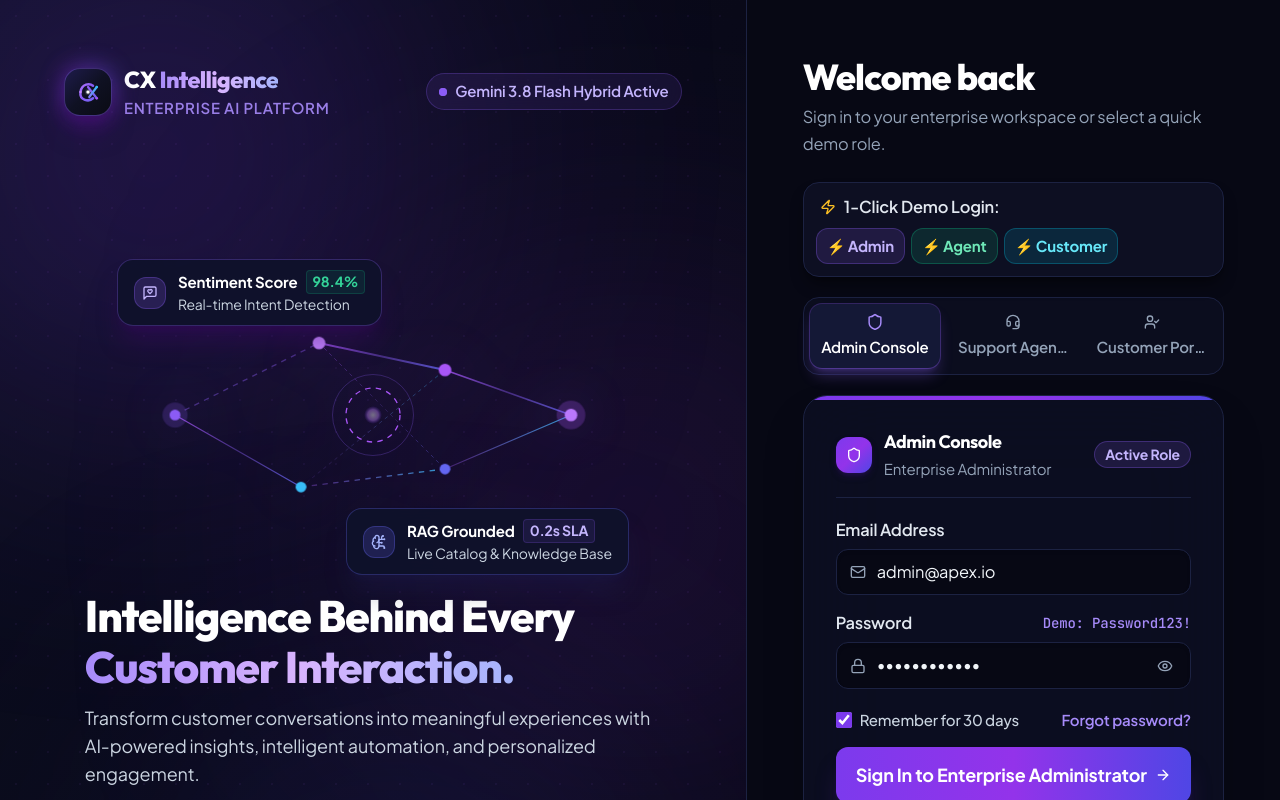
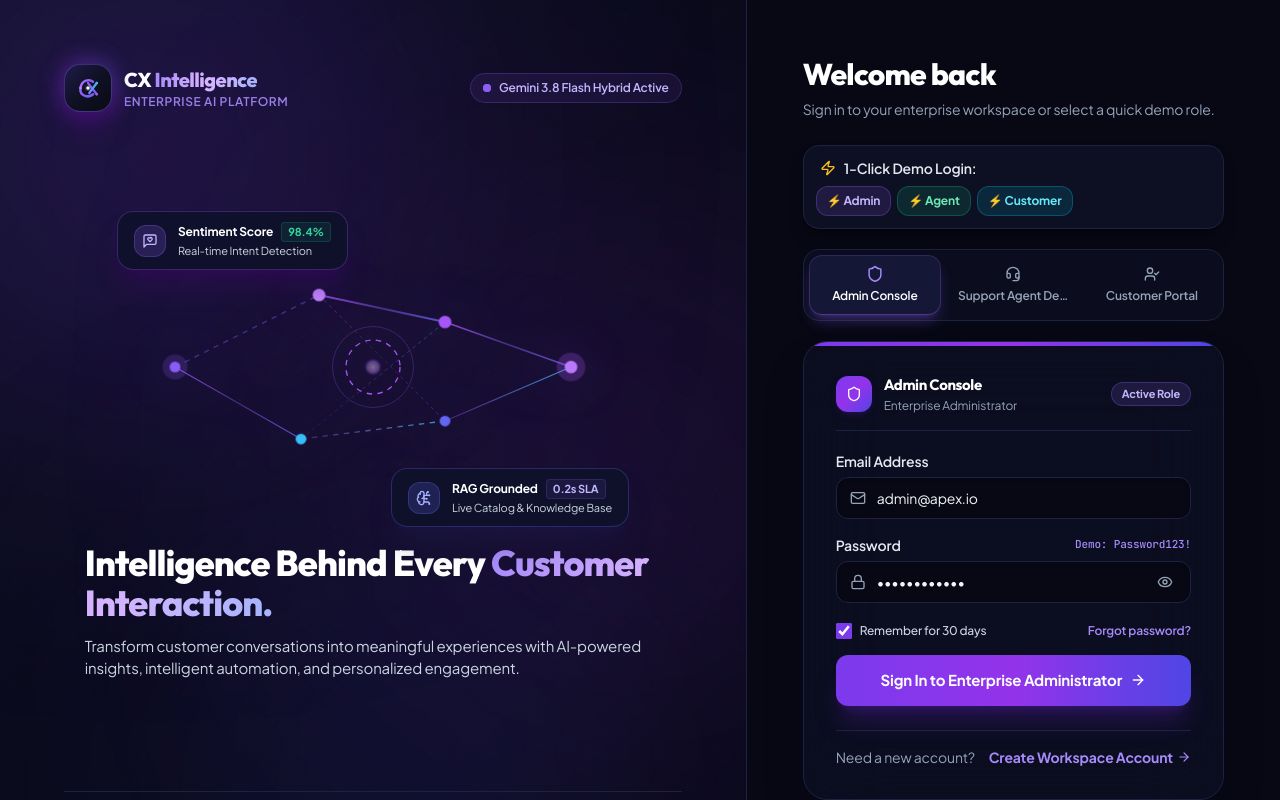
Before and after one commit to toontadkano1-ops/Ai-customer-frontend, a React (Vite) app: page /login in a window 1280 px wide. Shown: the top 800 px of the page. Built offline with nearby package versions, Linux system fonts and the light colour scheme; no server answers.

Commit message:
fix(typography): restore sleek balanced font sizes and remove bloated text overrides

```diff
--- a/src/index.css
+++ b/src/index.css
@@ -42,13 +42,6 @@
   }
 }
 
-/* Ensure comfortable readability */
-[class*="text-\[9px\]"],
-[class*="text-\[10px\]"],
-[class*="text-\[11px\]"] {
-  font-size: 0.875rem !important;
-  line-height: 1.35rem !important;
-}
 
 /* Cyber Subtle Dot Grid Background */
 .bg-cyber-grid {
--- a/src/pages/DashboardPage.jsx
+++ b/src/pages/DashboardPage.jsx
@@ -99,10 +99,10 @@ export const DashboardPage = () => {
               </span>
             </div>
 
-            <h1 className="text-2xl sm:text-3xl lg:text-4xl font-extrabold text-white tracking-tight font-display">
+            <h1 className="text-xl sm:text-2xl lg:text-3xl font-bold text-white tracking-tight font-display">
               Welcome back, <span className="bg-gradient-to-r from-white via-violet-200 to-violet-400 bg-clip-text text-transparent">{user?.full_name || 'Team Member'}</span>!
             </h1>
-            <p className="text-sm sm:text-base text-slate-300 mt-2 max-w-2xl leading-relaxed">
+            <p className="text-xs sm:text-sm text-slate-300 mt-2 max-w-2xl leading-relaxed">
               Real-time customer experience intelligence, autonomous AI resolutions, and high-priority support escalation metrics.
             </p>
 
--- a/tailwind.config.js
+++ b/tailwind.config.js
@@ -35,15 +35,15 @@ export default {
         mono: ['"JetBrains Mono"', 'monospace'],
       },
       fontSize: {
-        '2xs': ['0.8125rem', { lineHeight: '1.2rem' }],   // ~13px
-        'xs': ['0.9375rem', { lineHeight: '1.4rem' }],     // 15px (comfortable medium-compact)
-        'sm': ['1.025rem', { lineHeight: '1.55rem' }],     // ~16.4px (standard readable body)
-        'base': ['1.125rem', { lineHeight: '1.75rem' }],   // 18px (prominent body)
-        'lg': ['1.25rem', { lineHeight: '1.85rem' }],      // 20px
-        'xl': ['1.45rem', { lineHeight: '2.05rem' }],      // 23px
-        '2xl': ['1.75rem', { lineHeight: '2.3rem' }],      // 28px
-        '3xl': ['2.25rem', { lineHeight: '2.65rem' }],     // 36px
-        '4xl': ['2.75rem', { lineHeight: '3.15rem' }],     // 44px
+        '2xs': ['0.6875rem', { lineHeight: '0.95rem' }], // 11px
+        'xs': ['0.75rem', { lineHeight: '1rem' }],        // 12px
+        'sm': ['0.875rem', { lineHeight: '1.25rem' }],    // 14px
+        'base': ['0.9375rem', { lineHeight: '1.4rem' }],   // 15px
+        'lg': ['1.0625rem', { lineHeight: '1.55rem' }],   // 17px
+        'xl': ['1.25rem', { lineHeight: '1.75rem' }],     // 20px
+        '2xl': ['1.5rem', { lineHeight: '2rem' }],        // 24px
+        '3xl': ['1.875rem', { lineHeight: '2.25rem' }],   // 30px
+        '4xl': ['2.25rem', { lineHeight: '2.5rem' }],     // 36px
       },
       animation: {
         'pulse-subtle': 'pulse 3s cubic-bezier(0.4, 0, 0.6, 1) infinite',
```
